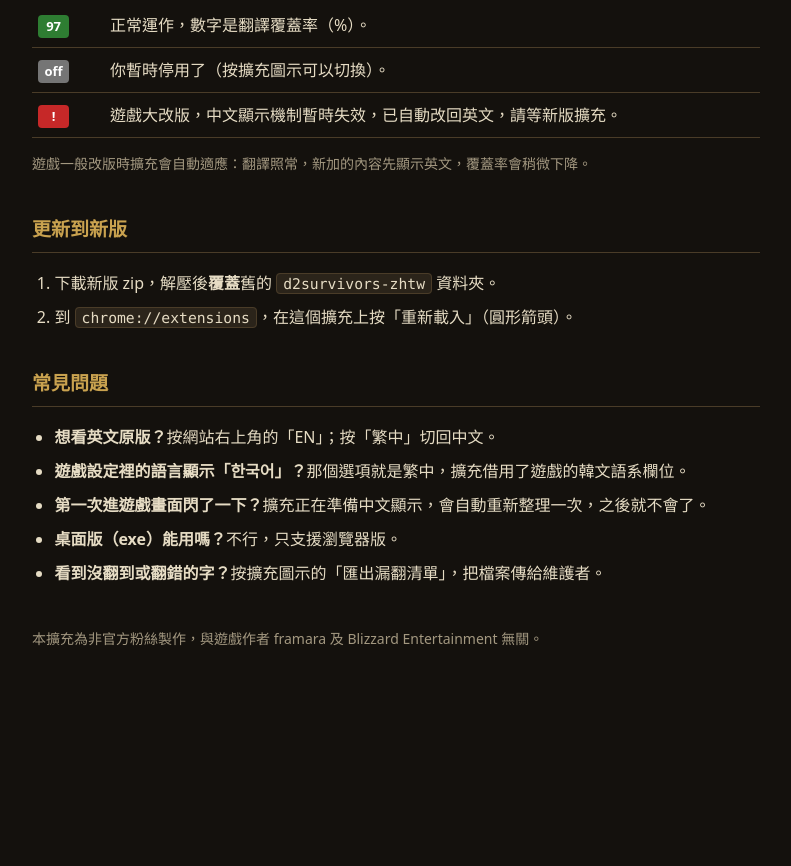
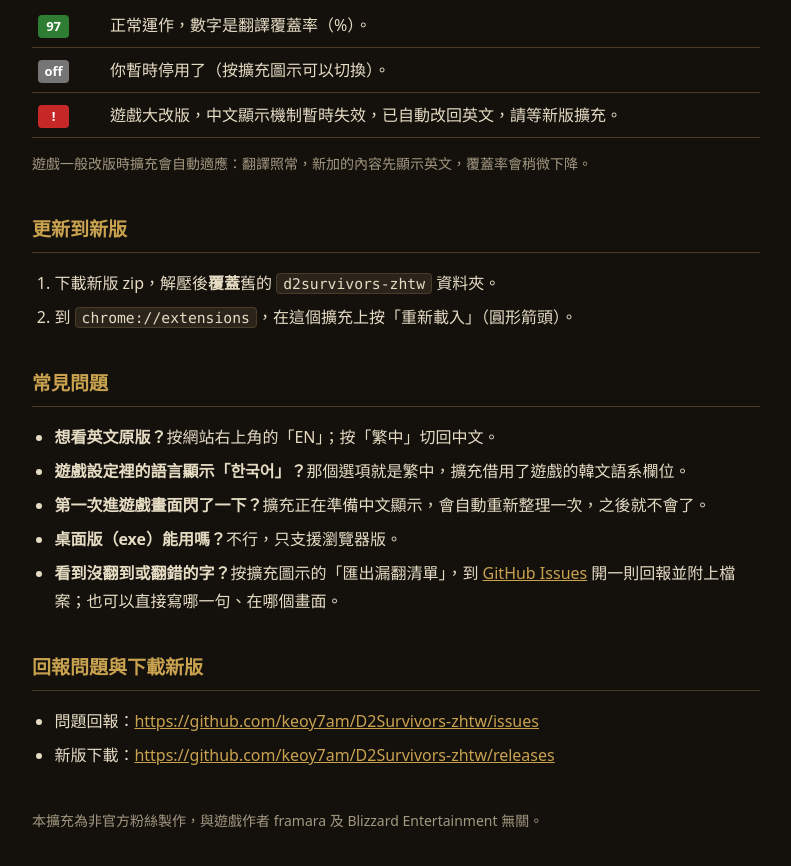
Before and after one commit to keoy7am/D2Survivors-zhtw, a browser extension: page docs/install.html in a window 1280 px wide. Shown: the part 529-1395 px from the top of the page, without its empty margins (244-1035 px from the left). Before the commit the page ends 1259 px from the top, so only its background shows below. Drawn offline with Linux system fonts and the light colour scheme.

Commit message:
Point players to GitHub Issues and Releases
The repo is going public, so the install guide and README now link the
issue tracker for reports (with the popup missing-strings export) and
the releases page for new versions.

```diff
--- a/docs/install.html
+++ b/docs/install.html
@@ -67,7 +67,13 @@
     <li><strong>遊戲設定裡的語言顯示「한국어」？</strong>那個選項就是繁中，擴充借用了遊戲的韓文語系欄位。</li>
     <li><strong>第一次進遊戲畫面閃了一下？</strong>擴充正在準備中文顯示，會自動重新整理一次，之後就不會了。</li>
     <li><strong>桌面版（exe）能用嗎？</strong>不行，只支援瀏覽器版。</li>
-    <li><strong>看到沒翻到或翻錯的字？</strong>按擴充圖示的「匯出漏翻清單」，把檔案傳給維護者。</li>
+    <li><strong>看到沒翻到或翻錯的字？</strong>按擴充圖示的「匯出漏翻清單」，到 <a href="https://github.com/keoy7am/D2Survivors-zhtw/issues">GitHub Issues</a> 開一則回報並附上檔案；也可以直接寫哪一句、在哪個畫面。</li>
+  </ul>
+
+  <h2>回報問題與下載新版</h2>
+  <ul>
+    <li>問題回報：<a href="https://github.com/keoy7am/D2Survivors-zhtw/issues">https://github.com/keoy7am/D2Survivors-zhtw/issues</a></li>
+    <li>新版下載：<a href="https://github.com/keoy7am/D2Survivors-zhtw/releases">https://github.com/keoy7am/D2Survivors-zhtw/releases</a></li>
   </ul>
 
   <p class="note" style="margin-top:40px">本擴充為非官方粉絲製作，與遊戲作者 framara 及 Blizzard Entertainment 無關。</p>
```
Also changed, not shown: .claude/skills/release/SKILL.md, README.md.
